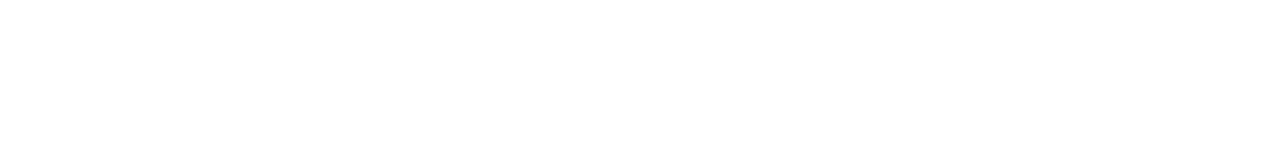
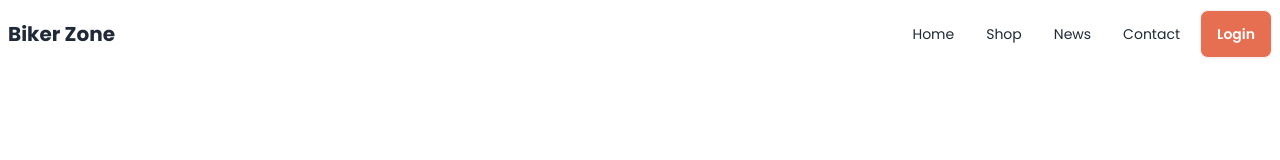
Before and after one commit to roni-biswas/biker-zone-website, a plain HTML site: page index.html in a window 1280 px wide. Drawn offline with nearby package versions, Linux system fonts and the light colour scheme.

Commit message:
added header section

```diff
--- a/index.html
+++ b/index.html
@@ -24,9 +24,13 @@
                 fontFamily: {
                     'poppins': ['Poppins', 'serif'],
                 },
+                container: {
+                    center: true,
+                },
                 extend: {
                     colors: {
                         clifford: '#da373d',
+                        'bike-primary': '#E76F51',
                     }
                 }
             }
@@ -36,7 +40,43 @@
 
 <body class="font-poppins">
     <!-- header section -->
-    <header></header>
+    <header class="md:container">
+        <!-- navbar start -->
+        <nav>
+            <div class="navbar bg-base-100">
+                <div class="flex-1">
+                    <div class="dropdown">
+                        <div tabindex="0" role="button" class="btn btn-ghost lg:hidden">
+                            <svg xmlns="http://www.w3.org/2000/svg" class="h-5 w-5" fill="none" viewBox="0 0 24 24"
+                                stroke="currentColor">
+                                <path stroke-linecap="round" stroke-linejoin="round" stroke-width="2"
+                                    d="M4 6h16M4 12h8m-8 6h16" />
+                            </svg>
+                        </div>
+                        <ul tabindex="0"
+                            class="menu menu-sm dropdown-content bg-base-100 rounded-box z-[1] mt-3 w-52 p-2 shadow">
+                            <li><a>Home</a></li>
+                            <li><a>Shop</a></li>
+                            <li><a>News</a></li>
+                            <li><a>Contact</a></li>
+                        </ul>
+                    </div>
+                    <a class="font-bold text-xl">Biker Zone</a>
+                </div>
+                <div class="navbar-center hidden lg:flex">
+                    <ul class="menu menu-horizontal px-1">
+                        <li><a>Home</a></li>
+                        <li><a>Shop</a></li>
+                        <li><a>News</a></li>
+                        <li><a>Contact</a></li>
+                    </ul>
+                </div>
+                <div class="">
+                    <a class="btn bg-bike-primary text-white">Login</a>
+                </div>
+            </div>
+        </nav>
+    </header> <!-- end -->
 
     <!-- main section -->
     <main></main>
```
Also changed, not shown: tailwind.config.js (added).
